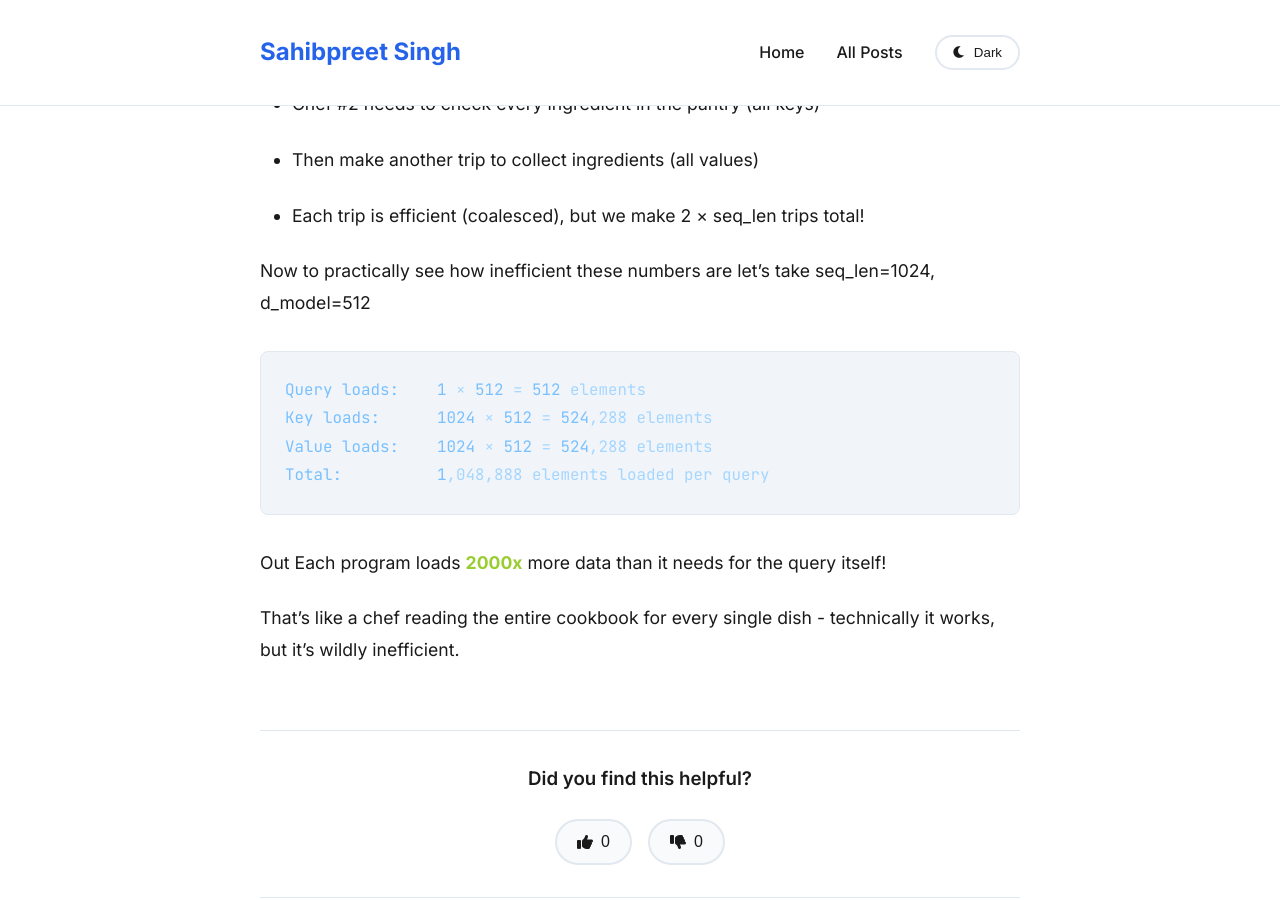
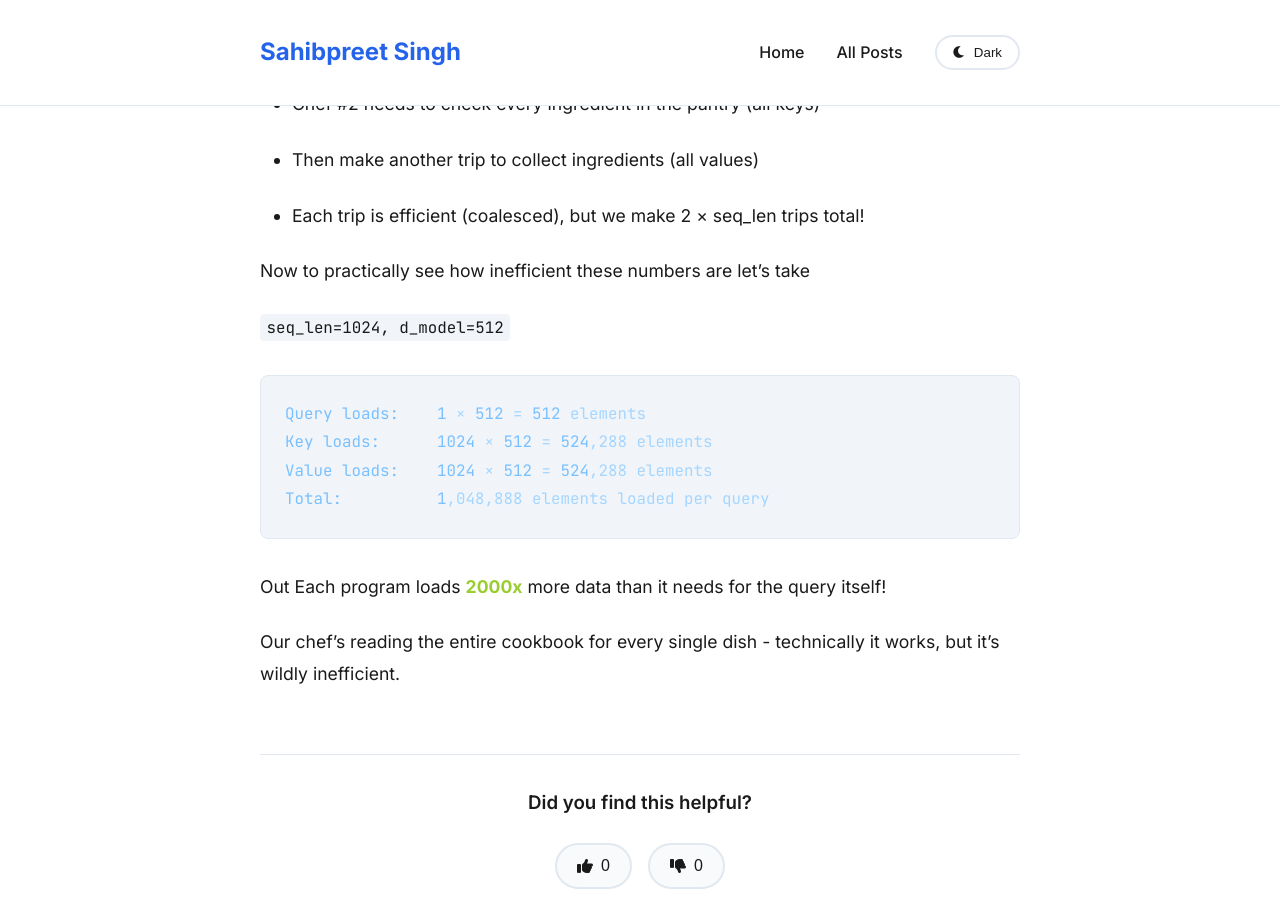
Before and after one commit to sahibpreetsingh12/sahibpreetsingh12.github.io, a Jekyll site: the page built from _posts/2025-09-28-Attention-Isn't-Magic- Building-the-Kernel-That-Powers-LLMs-From-Scratch.md, in a window 1280 px wide and 900 px high, scrolled down 7022 px. Built offline with Jekyll 4.4.1, drawn with Linux system fonts in a browser that asks for light colours; nearby versions of some CDN libraries.

Commit message:
attention explained and adding code step by step

````diff
--- a/_posts/2025-09-28-Attention-Isn't-Magic- Building-the-Kernel-That-Powers-LLMs-From-Scratch.md
+++ b/_posts/2025-09-28-Attention-Isn't-Magic- Building-the-Kernel-That-Powers-LLMs-From-Scratch.md
@@ -198,7 +198,9 @@ The Restaurant Analogy:
 
 - Each trip is efficient (coalesced), but we make 2 × seq_len trips total!
 
-Now to practically see how inefficient these numbers are let's take seq_len=1024, d_model=512
+Now to practically see how inefficient these numbers are let's take
+
+`seq_len=1024, d_model=512`
 
 ```python
 Query loads:    1 × 512 = 512 elements
@@ -209,4 +211,4 @@ Total:          1,048,888 elements loaded per query
 
 Out Each program loads <span style="color: #9ACD32; font-weight: bold;">2000x</span> more data than it needs for the query itself!
 
-That's like a chef reading the entire cookbook for every single dish - technically it works, but it's wildly inefficient.
+Our chef's  reading the entire cookbook for every single dish - technically it works, but it's wildly inefficient.
````
